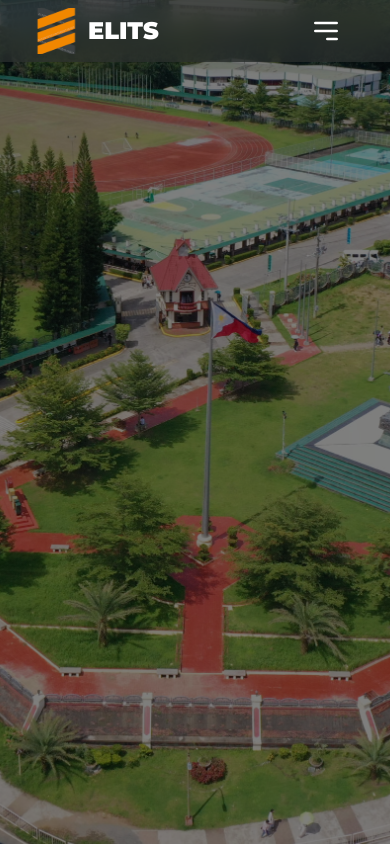
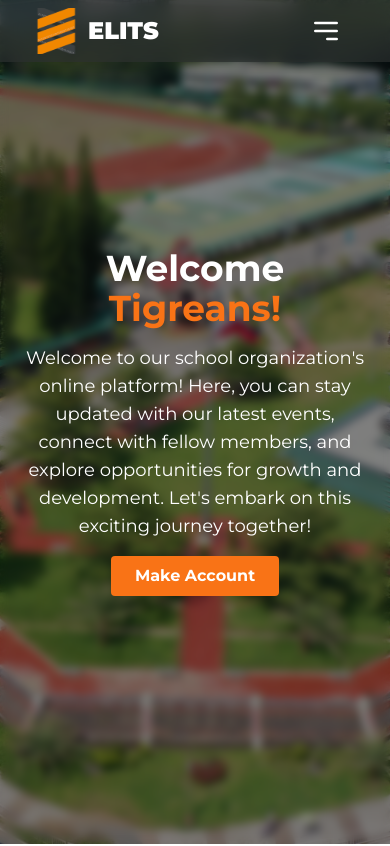
Before and after one commit to innoTech-Solutions/cvsu-elits, a Next.js app: page / in a window 390 px wide. Shown: the top 846 px of the page. Built offline with nearby package versions, Linux system fonts and the light colour scheme.

Commit message:
add parallax effect on the herosection and responsiveness

```diff
--- a/src/components/Landing Page/HeroSection.tsx
+++ b/src/components/Landing Page/HeroSection.tsx
@@ -1,11 +1,19 @@
 "use client"
 import React, { useState, useEffect } from 'react';
+import { motion, useMotionValue, useTransform } from 'framer-motion';
+
+
+{/**
+
+  More come to improve with the parallax effect of this component
+*/}
 
 interface HeroSectionProps {}
 
 const HeroSection: React.FC<HeroSectionProps> = () => {
   const [lineWidth, setLineWidth] = useState<number | string>(0);
   const [isMobile, setIsMobile] = useState<boolean>(false);
+  const scrollY = useMotionValue(0);
 
   useEffect(() => {
     function handleResize() {
@@ -17,6 +25,17 @@ const HeroSection: React.FC<HeroSectionProps> = () => {
     return () => window.removeEventListener('resize', handleResize);
   }, []);
 
+  useEffect(() => {
+    const updateScrollY = () => {
+      scrollY.set(window.scrollY);
+    };
+
+    window.addEventListener('scroll', updateScrollY);
+    return () => window.removeEventListener('scroll', updateScrollY);
+  }, []);
+
+  const backgroundY = useTransform(scrollY, [0, 200], [0, -200]);
+
   const handleMouseEnter = () => {
     setLineWidth('100%');
   };
@@ -27,15 +46,15 @@ const HeroSection: React.FC<HeroSectionProps> = () => {
 
   return (
     <div className="relative">
-      <div className="h-screen bg-cover bg-center" style={{backgroundImage: "linear-gradient(rgba(0,0,0,0.5), rgba(0,0,0,0.5)), url('images/cvsu.jpg')"}}>
+      <motion.div className="h-screen bg-cover bg-center" style={{backgroundImage: "linear-gradient(rgba(0,0,0,0.5), rgba(0,0,0,0.5)), url('images/cvsu.jpg')", y: backgroundY}}>
         {!isMobile && (
           <div className="absolute top-0 right-10 bg-[#2F3233] w-36 h-48 flex items-center justify-center">
             <img src="logo.svg" alt="Logo" className="w-20 mt-10" />
           </div>
         )}
         <div className="absolute bottom-0 left-0 bg-orange-500 h-1" style={{ width: lineWidth, transition: 'width 0.3s' }}></div>
-      </div>
-      {!isMobile && (
+      </motion.div>
+      {!isMobile ? (
         <div className="absolute top-1/2 transform -translate-x-1/2 -translate-y-1/2 bg-transparent backdrop-blur-sm p-20 rounded-md z-20 w-1/2" style={{ left: '35%'}}>
           <h1 className="text-4xl font-bold mb-4 text-white">Welcome
             <span className="text-orange-500"> Tigreans!</span>
@@ -51,9 +70,19 @@ const HeroSection: React.FC<HeroSectionProps> = () => {
             Make Account
           </button>
         </div>
+      ) : (
+        <div className="absolute inset-0 flex items-center justify-center bg-transparent backdrop-blur-sm p-6">
+          <div className="text-center">
+            <h1 className="text-4xl font-bold mb-4 text-white">Welcome <span className="text-orange-500">Tigreans!</span></h1>
+            <p className="text-lg mb-4 text-white">Welcome to our school organization's online platform! Here, you can stay updated with our latest events, connect with fellow members, and explore opportunities for growth and development. Let's embark on this exciting journey together!</p>
+            <button className="bg-orange-500 hover:bg-orange-700 transition duration-100 text-white font-bold py-2 px-6 rounded">
+              Make Account
+            </button>
+          </div>
+        </div>
       )}
     </div>
-  )
-}
+  );
+};
 
 export default HeroSection;
```
Also changed, not shown: 1 other file (tests, documents, lock files or other folders).
